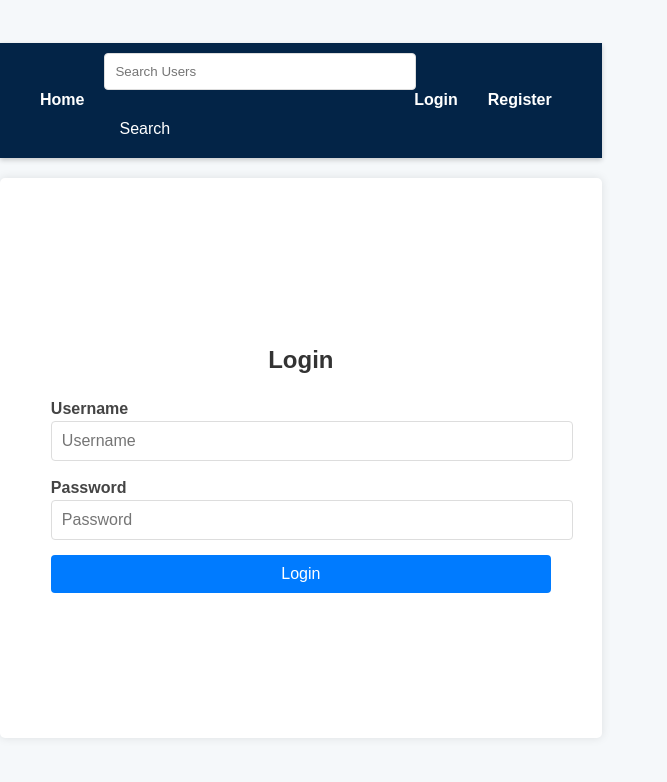
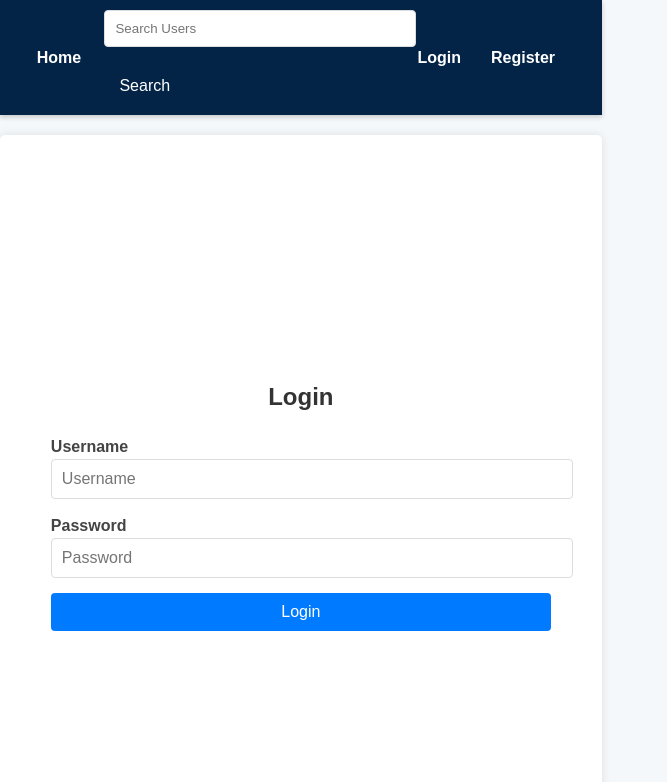
Before and after one commit to Aliceintech/Dan_Ye-Meiqing_Shi-Project3, a React (Vite) app in the folder frontend/: page /login in a window 1280 px wide. Shown: the top 782 px of the page, without its empty margins (0-667 px from the left). Built offline with nearby package versions, Linux system fonts and the light colour scheme; no server answers.

Commit message:
still log

```diff
--- a/frontend/src/components/Common.css
+++ b/frontend/src/components/Common.css
@@ -1,5 +1,5 @@
   .auth-container {
-    min-height: calc(100vh - 35vh);
+    min-height: calc(100vh - 15vh);
     display: flex;
     flex-direction: column;
     justify-content: center; /* This will center the content vertically */
--- a/frontend/src/components/Navbar.css
+++ b/frontend/src/components/Navbar.css
@@ -1,13 +1,14 @@
 /* Navbar.css */
 .navbar {
   display: flex;
-  justify-content: space-evenly;
+  justify-content: space-around;
   align-items: center;
   background-color: #032447;
   padding: 10px 20px;
   color: white;
   box-shadow: 0 2px 5px rgba(0, 0, 0, 0.2);
   width: 100%;
+  top:0%;
 }
 
 .navbar a {
```
